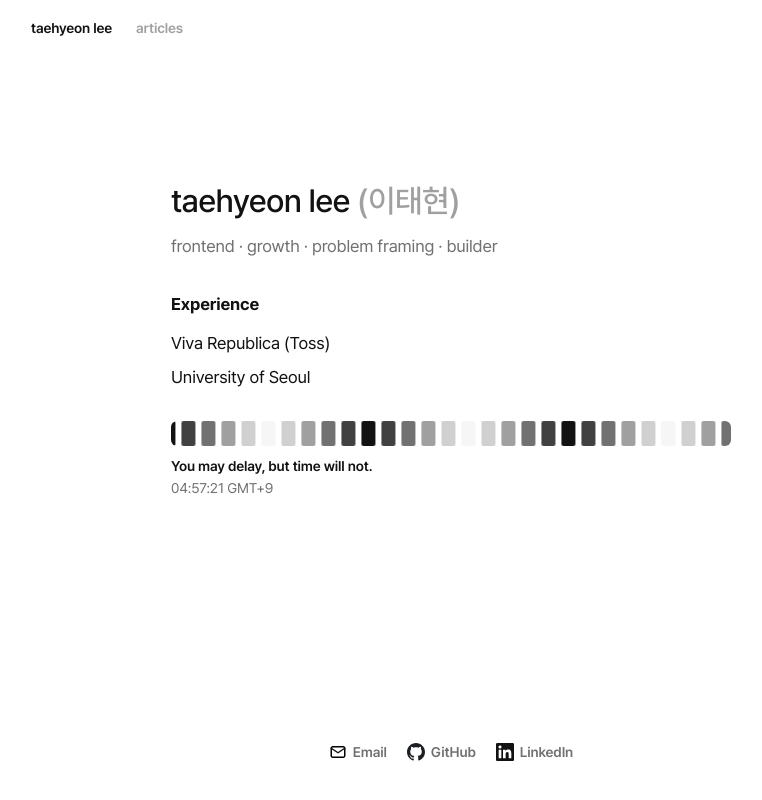
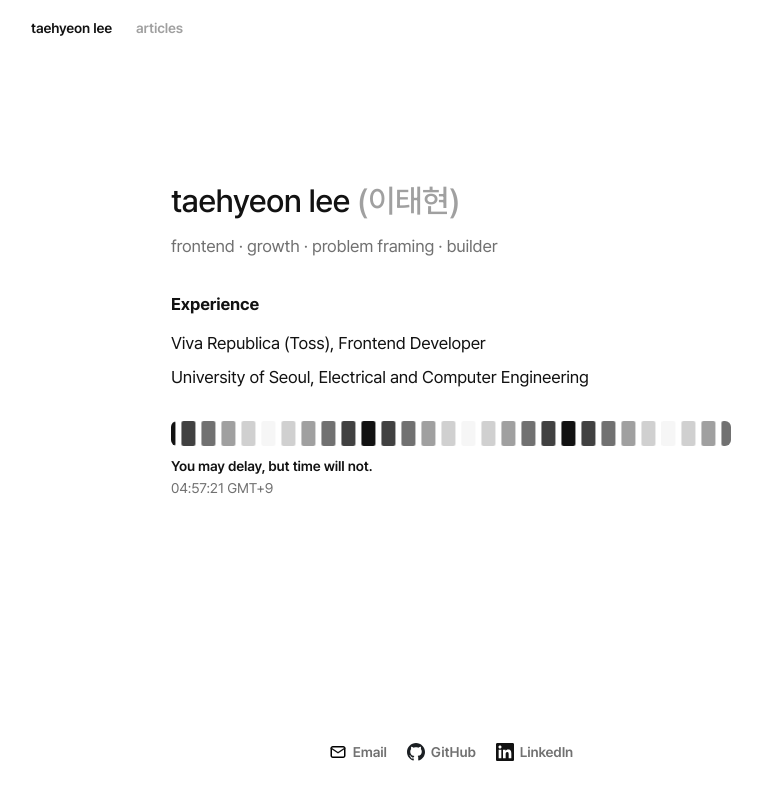
Before and after one commit to e-tae-hyeon/lth-blog, a Next.js app: page / in a window 1280 px wide. Shown: the whole page, without its empty margins (189-951 px from the left). Built offline with nearby package versions, Linux system fonts and the light colour scheme.

Commit message:
content: 수정 이력에 직무·전공 추가

```diff
--- a/src/features/home/modules/Career/index.tsx
+++ b/src/features/home/modules/Career/index.tsx
@@ -1,6 +1,9 @@
 import React from "react";
 
-const RECORDS: string[] = ["Viva Republica (Toss)", "University of Seoul"];
+const RECORDS: string[] = [
+  "Viva Republica (Toss), Frontend Developer",
+  "University of Seoul, Electrical and Computer Engineering",
+];
 
 function Career() {
   return (
```
